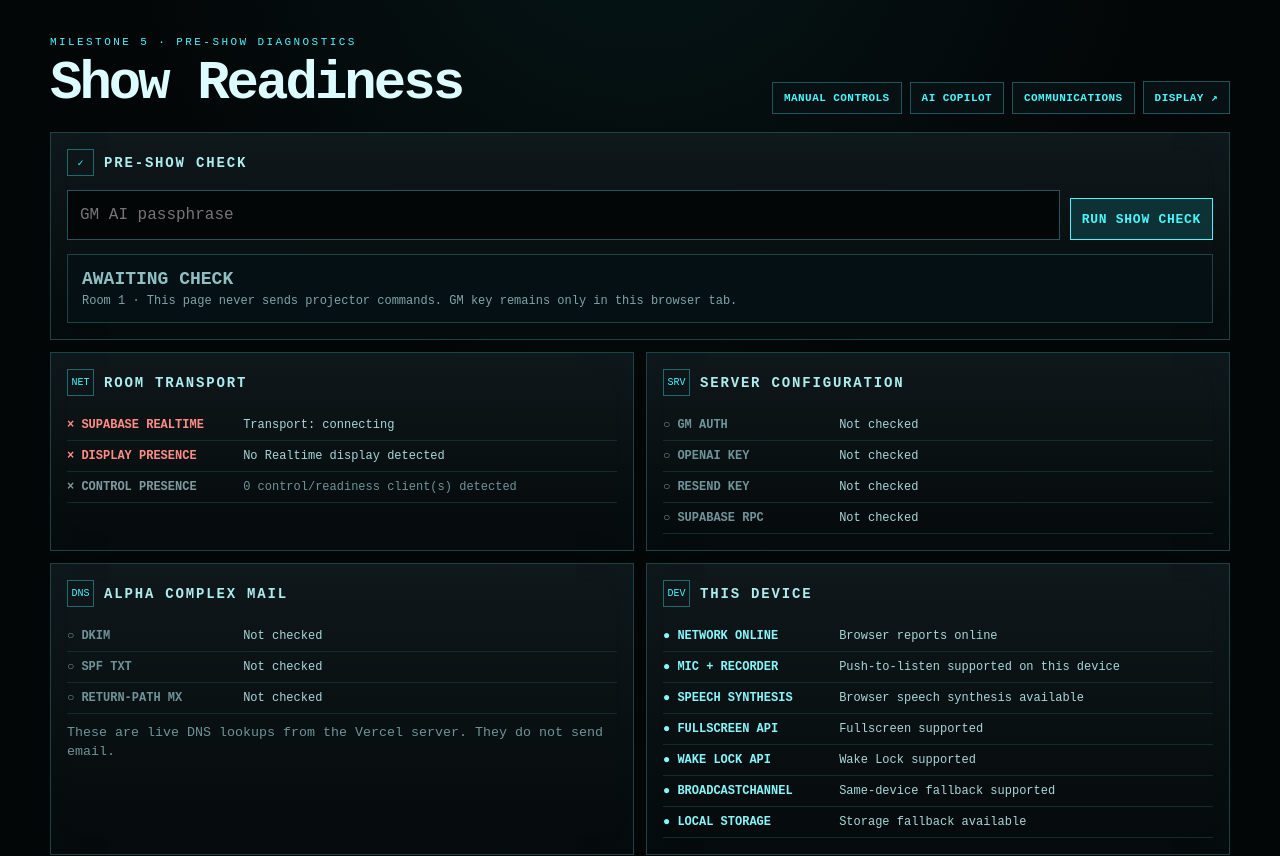
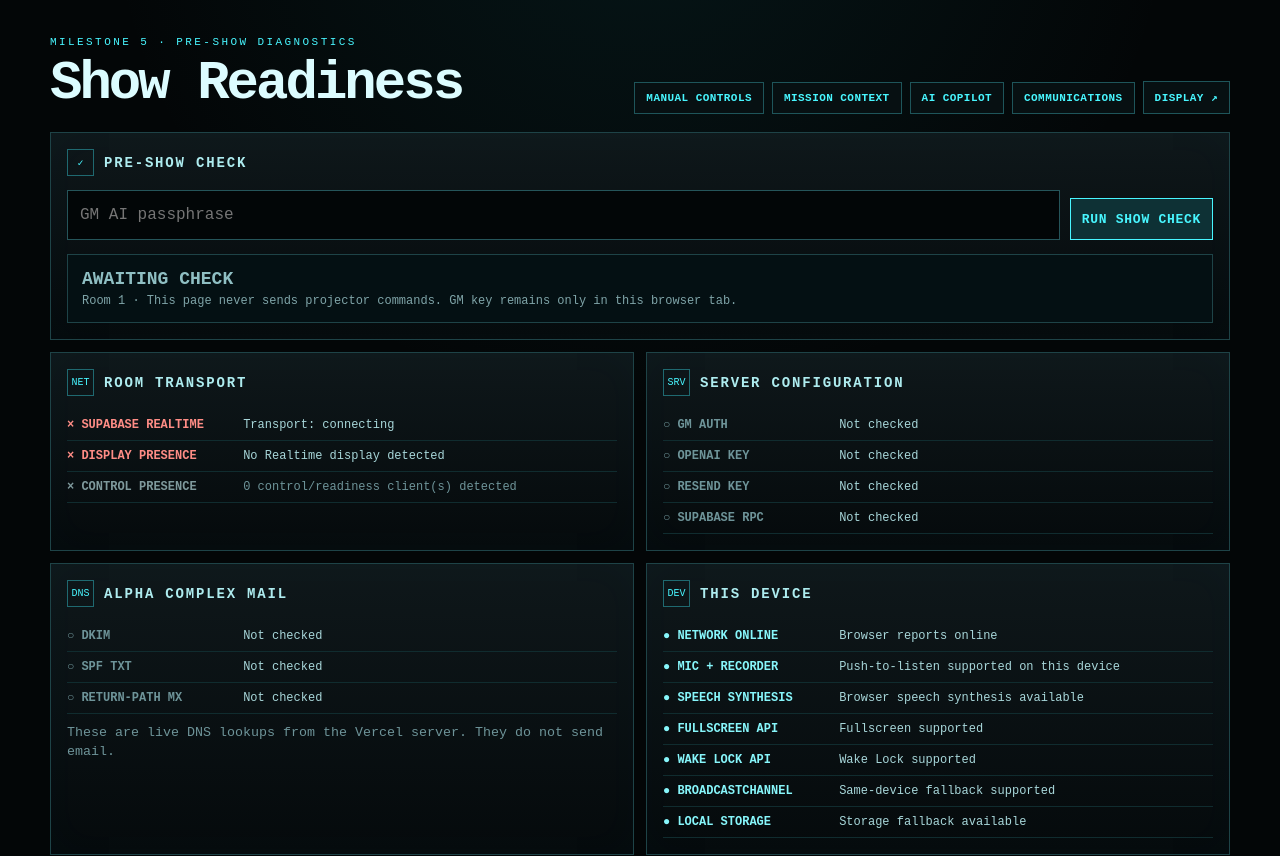
Before and after one commit to hansferdinand/FriendComputerEye-v2, a Next.js app: page /readiness/1 in a window 1280 px wide. Shown: the top 856 px of the page. Built offline with nearby package versions, Linux system fonts and the light colour scheme; no server answers.

Commit message:
feat: include mission context in show readiness

```diff
--- a/components/ShowReadinessPanel.tsx
+++ b/components/ShowReadinessPanel.tsx
@@ -100,6 +100,7 @@ export function ShowReadinessPanel({ room }: { room: string }) {
   const routeTargets = useMemo(() => [
     { label: "JOIN CHECKPOINT", path: `/join/${encodeURIComponent(room)}` },
     { label: "MANUAL CONTROLLER", path: `/control/${encodeURIComponent(room)}` },
+    { label: "MISSION CONTEXT", path: `/session/${encodeURIComponent(room)}` },
     { label: "AI COPILOT", path: `/copilot/${encodeURIComponent(room)}` },
     { label: "CITIZEN COMMS", path: `/communications/${encodeURIComponent(room)}` },
     { label: "PROJECTOR DISPLAY", path: `/display/${encodeURIComponent(room)}` },
@@ -192,6 +193,7 @@ export function ShowReadinessPanel({ room }: { room: string }) {
         </div>
         <div className="control-header-actions">
           <Link className="display-link" href={`/control/${encodeURIComponent(room)}`}>MANUAL CONTROLS</Link>
+          <Link className="display-link" href={`/session/${encodeURIComponent(room)}`}>MISSION CONTEXT</Link>
           <Link className="display-link" href={`/copilot/${encodeURIComponent(room)}`}>AI COPILOT</Link>
           <Link className="display-link" href={`/communications/${encodeURIComponent(room)}`}>COMMUNICATIONS</Link>
           <Link className="display-link" href={`/display/${encodeURIComponent(room)}`} target="_blank">DISPLAY ↗</Link>
```
